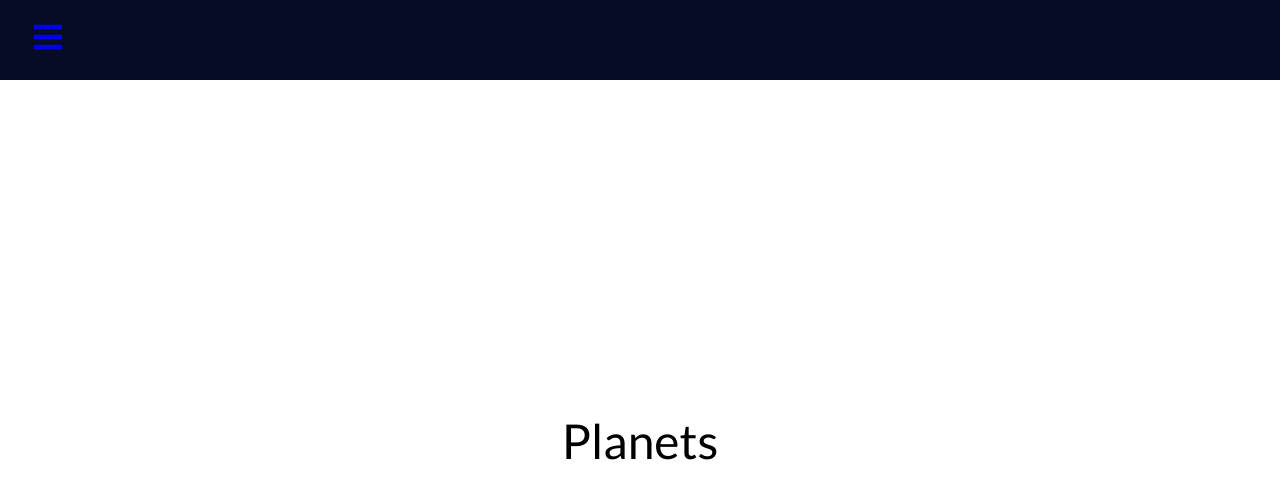
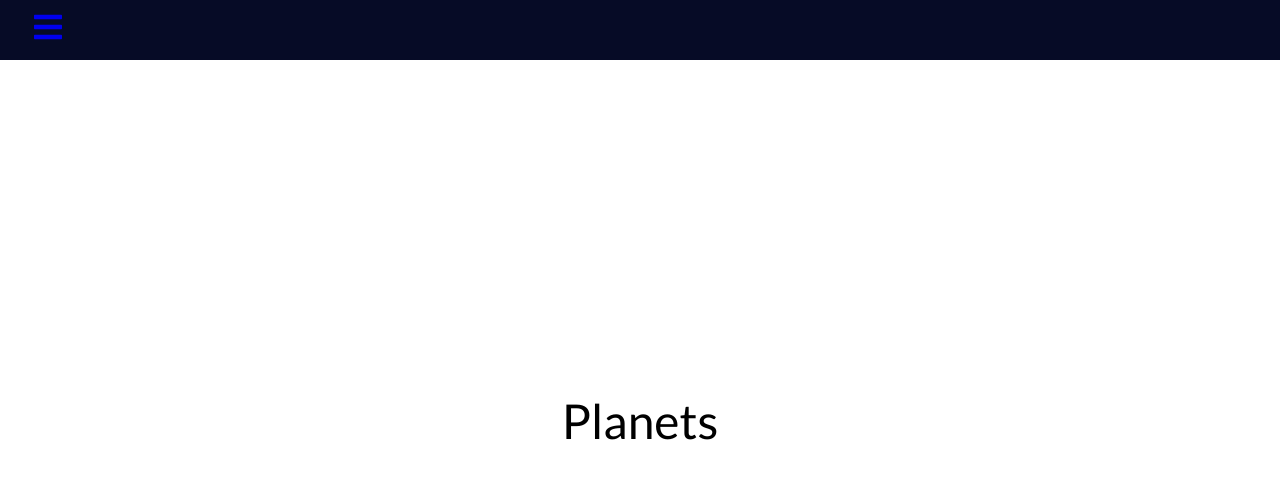
Before and after one commit to dargaris/starwars, a React (Create React App) app: page /planets in a window 1280 px wide. Shown: the top 498 px of the page. Built offline with nearby package versions, Linux system fonts and the light colour scheme.

Commit message:
fixes on sidenavbar component

```diff
--- a/src/App.js
+++ b/src/App.js
@@ -14,7 +14,7 @@ import StarshipComparison from 'views/Starship/StarshipComparison';
 import VehicleComparison from 'views/Vehicle/VehicleComparison';
 
 import AppProvider from 'AppProvider';
-import Navbar from './components/Navbar';
+import SideNavBar from './components/SideNavBar';
 import './App.css';
 
 const App = () => {
@@ -22,7 +22,7 @@ const App = () => {
 		<>
 			<AppProvider>
 				<Router basename="/">
-					<Navbar />
+					<SideNavBar />
 					<Switch>
 						<Route exact path="/">
 							<Redirect to="/planets" />
--- a/src/components/Navbar.css
+++ b/src/components/SideNavBar/SideNavbar.css
@@ -1,8 +1,8 @@
 .navbar {
 	background-color: #060b26;
-	height: 80px;
+	height: 60px;
 	display: flex;
-	justify-content: start;
+	justify-content: flex-start;
 	align-items: center;
 }
 
@@ -25,7 +25,7 @@
 	display: flex;
 	justify-content: center;
 	position: fixed;
-	top: 0;
+	top: 60px;
 	left: -100%;
 	transition: 850ms;
 }
@@ -37,7 +37,7 @@
 
 .nav-text {
 	display: flex;
-	justify-content: start;
+	justify-content: flex-start;
 	align-items: center;
 	padding: 8px 0px 8px 16px;
 	list-style: none;
--- a/src/components/Navbar.js
+++ b/src/components/SideNavBar/SideNavbar.js
@@ -1,10 +1,10 @@
 import React, { useState } from 'react';
 import { Link } from 'react-router-dom';
 import { FaBars } from 'react-icons/fa';
-import { SideBarData } from './SideBarData';
-import './Navbar.css';
+import { SideBarData } from './SideNavData';
+import './SideNavbar.css';
 
-function Navbar() {
+function SideNavbar() {
 	const [sidebar, setSidebar] = useState(false);
 	const showSideBar = () => {
 		setSidebar(!sidebar);
@@ -13,7 +13,7 @@ function Navbar() {
 		<>
 			<div className="navbar">
 				<Link to="#" className="menu-bars close">
-					<FaBars onClick={showSideBar} />
+					{!sidebar && <FaBars onClick={showSideBar} />}
 				</Link>
 			</div>
 			<nav className={sidebar ? 'nav-menu active' : 'nav-menu'}>
@@ -37,4 +37,4 @@ function Navbar() {
 	);
 }
 
-export default Navbar;
+export default SideNavbar;
--- /dev/null
+++ b/src/components/SideNavBar/index.js
@@ -0,0 +1,2 @@
+import SideNavBar from './SideNavbar';
+export default SideNavBar;
```
Also changed, not shown: src/components/SideNavBar/SideNavData.js (renamed from src/components/SideBarData.js).
